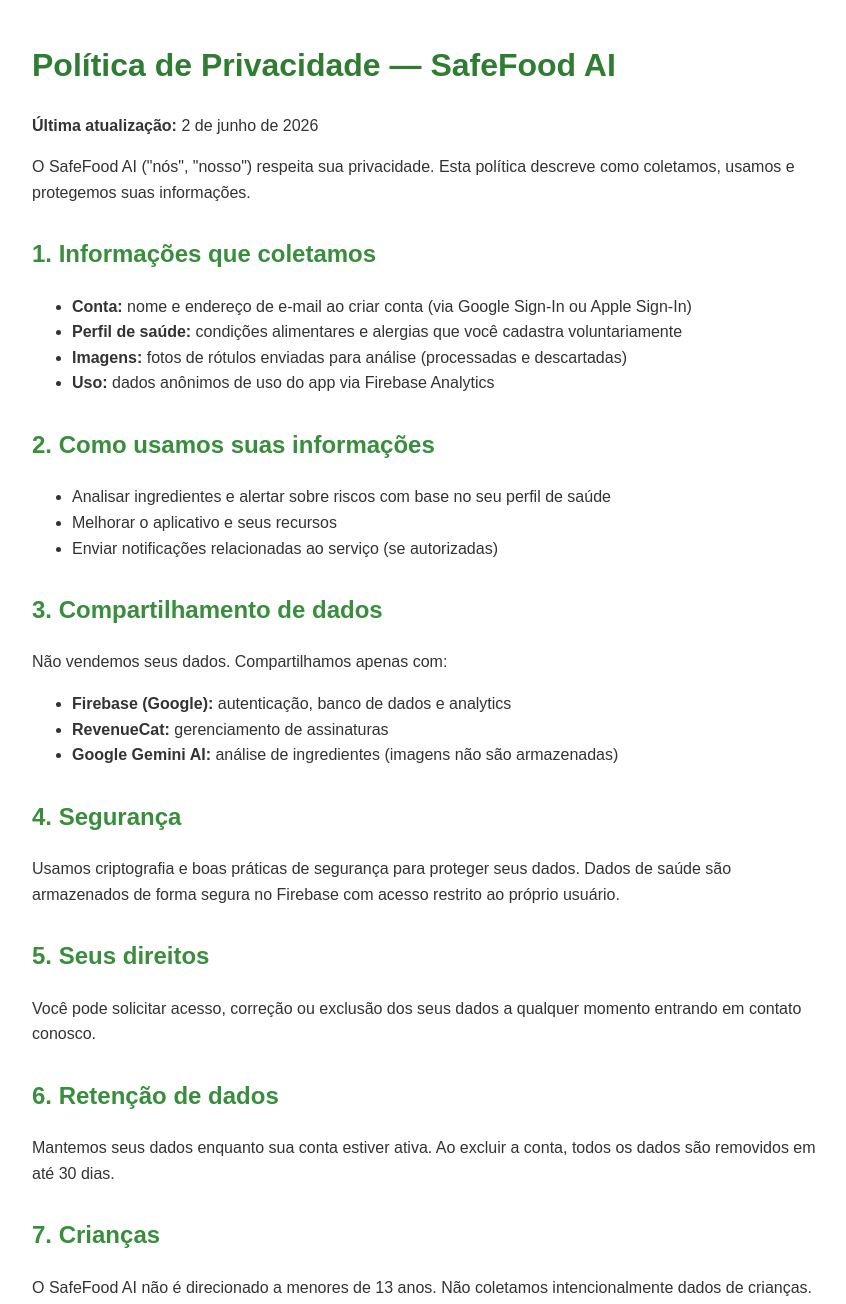
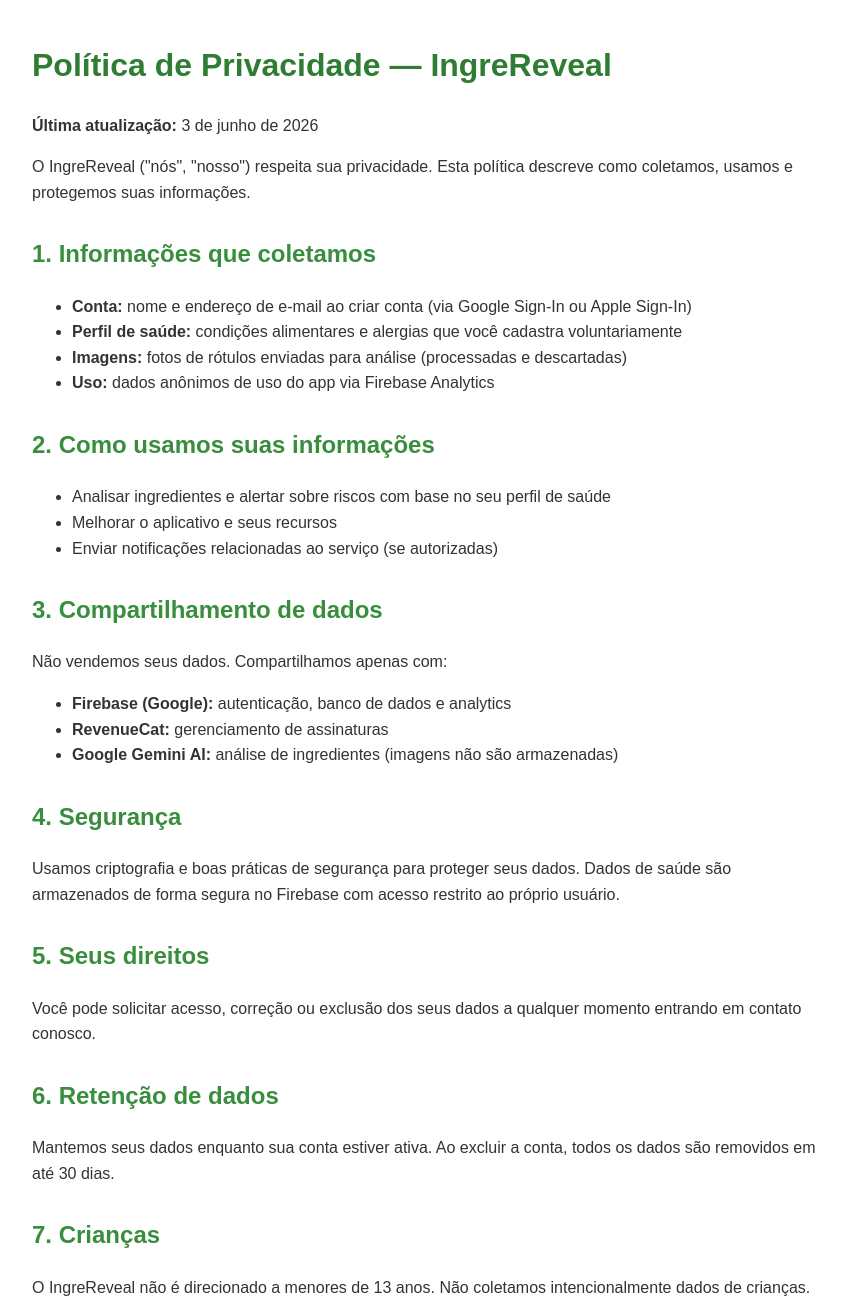
Before and after one commit to alissonds/privacy, a plain HTML site: page index.html in a window 1280 px wide. Shown: the top 1304 px of the page, without its empty margins (208-1054 px from the left). Drawn offline with Linux system fonts and the light colour scheme.

Commit message:
Update index.html

```diff
--- a/index.html
+++ b/index.html
@@ -3,16 +3,16 @@
 <head>
 <meta charset="UTF-8">
 <meta name="viewport" content="width=device-width, initial-scale=1.0">
-<title>Política de Privacidade — SafeFood AI</title>
+<title>Política de Privacidade — IngreReveal</title>
 <style>
   body { font-family: Arial, sans-serif; max-width: 800px; margin: 40px auto; padding: 0 20px; color: #333; line-height: 1.6; }
   h1 { color: #2e7d32; } h2 { color: #388e3c; margin-top: 30px; }
 </style>
 </head>
 <body>
-<h1>Política de Privacidade — SafeFood AI</h1>
-<p><strong>Última atualização:</strong> 2 de junho de 2026</p>
-<p>O SafeFood AI ("nós", "nosso") respeita sua privacidade. Esta política descreve como coletamos, usamos e protegemos suas informações.</p>
+<h1>Política de Privacidade — IngreReveal</h1>
+<p><strong>Última atualização:</strong> 3 de junho de 2026</p>
+<p>O IngreReveal ("nós", "nosso") respeita sua privacidade. Esta política descreve como coletamos, usamos e protegemos suas informações.</p>
 <h2>1. Informações que coletamos</h2>
 <ul>
 <li><strong>Conta:</strong> nome e endereço de e-mail ao criar conta (via Google Sign-In ou Apple Sign-In)</li>
@@ -40,11 +40,10 @@
 <h2>6. Retenção de dados</h2>
 <p>Mantemos seus dados enquanto sua conta estiver ativa. Ao excluir a conta, todos os dados são removidos em até 30 dias.</p>
 <h2>7. Crianças</h2>
-<p>O SafeFood AI não é direcionado a menores de 13 anos. Não coletamos intencionalmente dados de crianças.</p>
+<p>O IngreReveal não é direcionado a menores de 13 anos. Não coletamos intencionalmente dados de crianças.</p>
 <h2>8. Contato</h2>
 <p>Dúvidas sobre privacidade: <a href="mailto:alissods25@gmail.com">alissods25@gmail.com</a></p>
 <h2>9. Alterações</h2>
 <p>Podemos atualizar esta política. Notificaremos sobre mudanças significativas pelo app.</p>
 </body>
 </html>
-EOF
```
